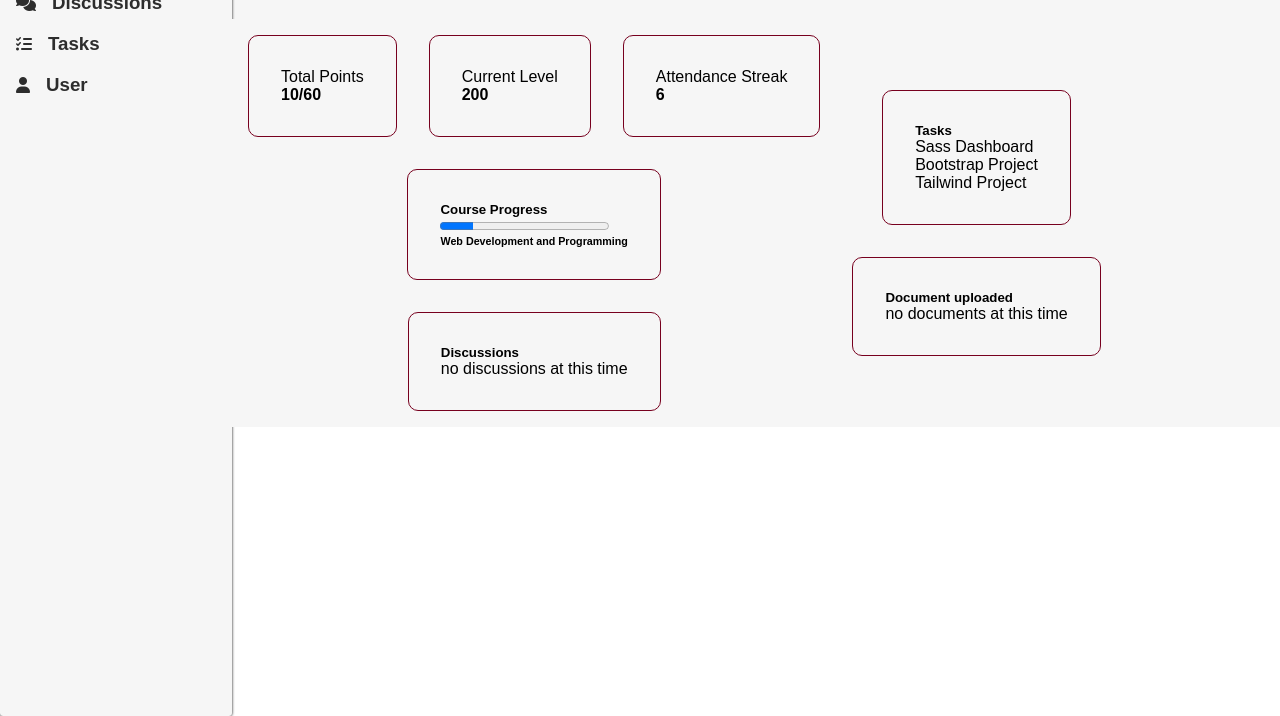
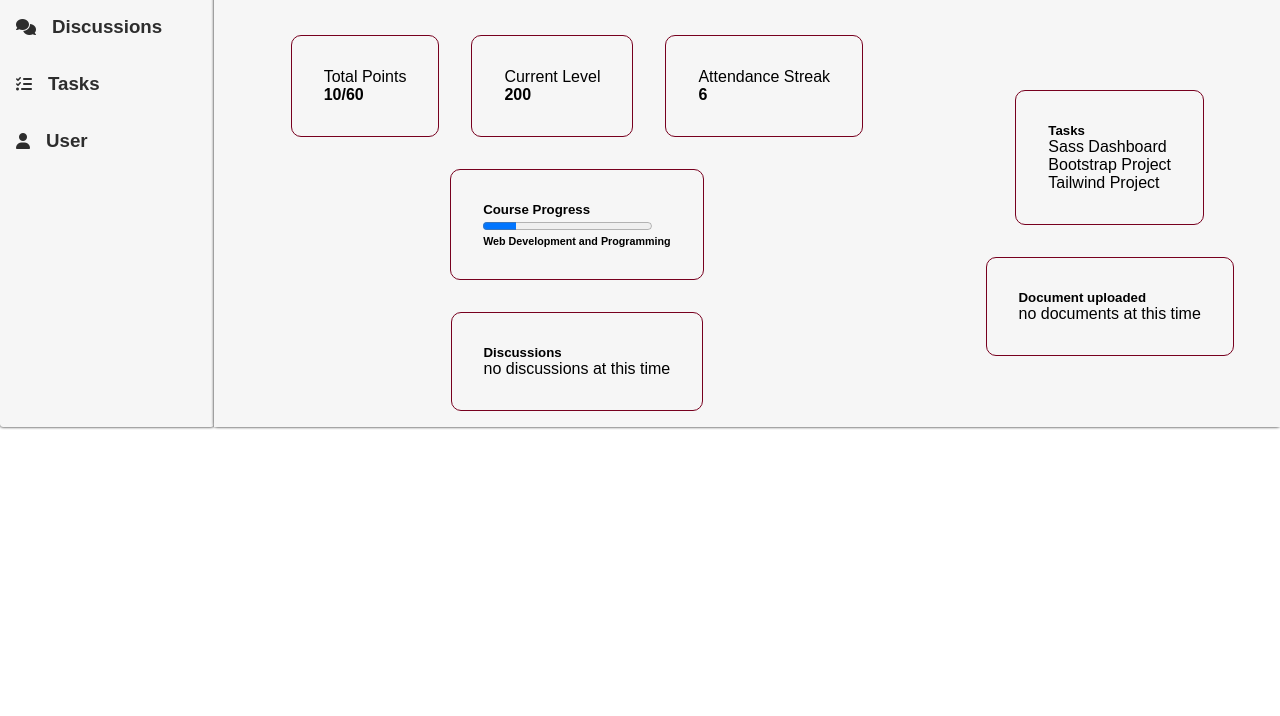
Before and after one commit to Jthapata/sass-dashboard, a plain HTML site: page index.html in a window 1280 px wide. Shown: the part 228-944 px from the top of the page. After the commit the page ends 800 px from the top, so only its background shows below. Drawn offline with Linux system fonts and the light colour scheme.

Commit message:
adding css

```diff
--- a/index.html
+++ b/index.html
@@ -15,6 +15,7 @@
             <p>Student Name</p>
         </div>
     </header>
+    <div class="maincontent">
         <div class="sidebar">
             <div class="sidebar-item">
                 <i class="fa-solid fa-house-user"></i>
@@ -37,7 +38,7 @@
                 <h3>User</h3>
             </div>
         </div>
-    <div id="dashboard">
+        <div class="dashboard">
             <div class="top">
                 <div>
                     <h1>Welcome Back, Student</h1>
@@ -85,6 +86,7 @@
                 </div>
             </div>
         </div>
+    </div>
 
     <script src="https://kit.fontawesome.com/5f57553318.js" crossorigin="anonymous"></script>
 </body>
--- a/styling/_base.scss
+++ b/styling/_base.scss
@@ -5,7 +5,6 @@ $off-white: #f6f6f6;
 
 %sidebar-hover {
     background-color: $light-red;
-    border-radius: 10px;
 }
 %shadow {
     box-shadow: 0 0 3px black;
--- a/styling/style.scss
+++ b/styling/style.scss
@@ -17,7 +17,15 @@
     font-family: Arial, Helvetica, sans-serif;
 }
 body {
-    height: 100%;
+    height: 100vh;
+}
+.row {
+    @include row;
+    background-color: base.$off-white;
+}
+.column {
+    @include column;
+    background-color: base.$off-white;
 }
 header {
     width: 100%;
@@ -41,13 +49,13 @@ header {
     background-color: base.$off-white;
     margin: 1rem 5rem;
 }
+.maincontent {
+    @include row(stretch);
+}
 .sidebar {
-    @include column(center);
-    height: 100vh;
-    width: 200px;
-    float: left;
+    @include column(flex-start);
+    flex-grow: 1;
     background-color: base.$off-white;
-    padding: 1rem;
     @extend %shadow;
     :hover {
         @extend %sidebar-hover;
@@ -55,9 +63,9 @@ header {
 }
 .sidebar-item {
     @include row;
+    background-color: base.$off-white;
     width: 100%;
-    background-color: base.$off-white;
-    padding: .5rem;
+    padding: 1rem;
     margin: .1rem 0;
     i {
         color: base.$charcoal;
@@ -70,6 +78,7 @@ header {
 .dashboard {
     @extend %shadow;
     background-color: base.$off-white;
+    flex-grow: 5;
 }
 .top {
     @include row;
@@ -93,13 +102,11 @@ button {
     border: 1px solid base.$red;
     border-radius: 10px;
 }
-.row {
-    @include row;
-    background-color: base.$off-white;
+.left {
+    flex-grow: 2;
 }
-.column {
-    @include column;
-    background-color: base.$off-white;
+.right {
+    flex-grow: 1;
 }
 .card {
     border: 1px solid base.$red;
```
Also changed, not shown: styling/style.css, 1 other file. Lines whose indentation alone changed are shown as unchanged.
